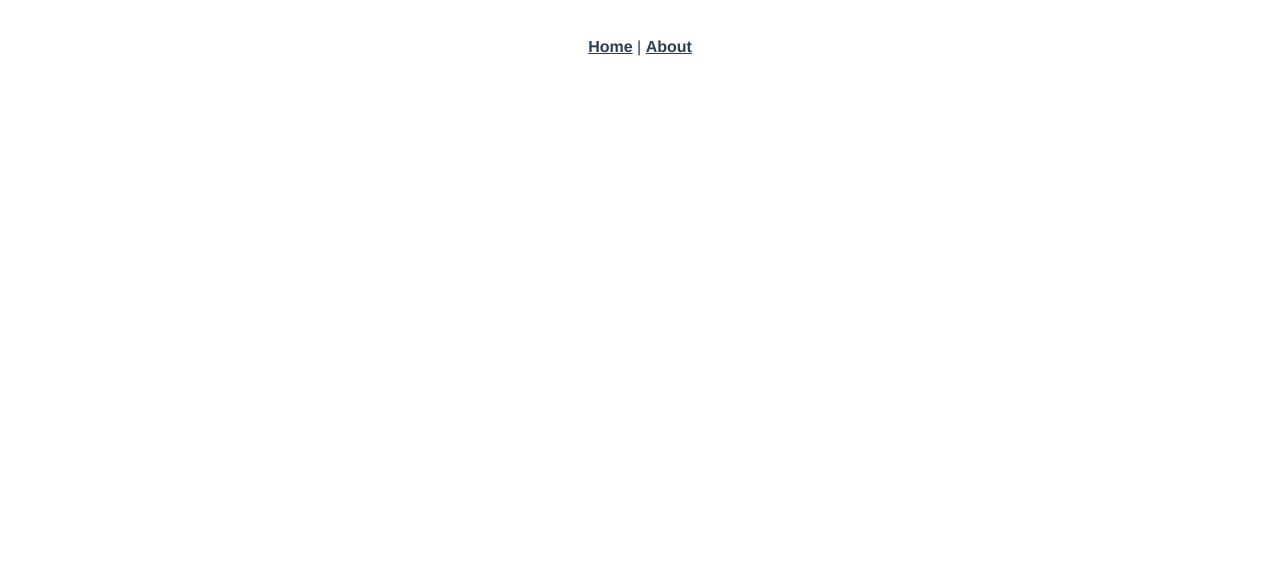
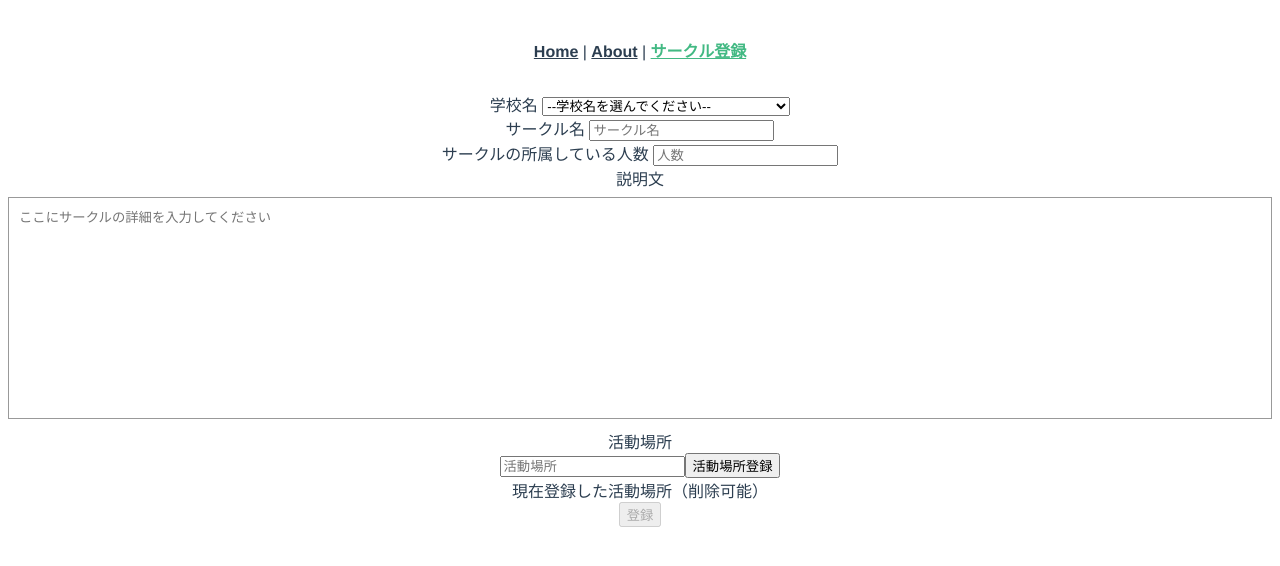
Before and after one commit to team2-birthday/our_app, a Vue app: page /registerCircle in a window 1280 px wide. Before the commit this address had no page. Shown: the top 566 px of the page. Built offline with nearby package versions, Linux system fonts and the light colour scheme.

Commit message:
サークルを登録できる機能を加えました。

```diff
--- a/src/App.vue
+++ b/src/App.vue
@@ -1,7 +1,8 @@
 <template>
   <nav>
     <router-link to="/">Home</router-link> |
-    <router-link to="/about">About</router-link>
+    <router-link to="/about">About</router-link> |
+    <router-link to="/registerCircle">サークル登録</router-link>
   </nav>
   <router-view />
 </template>
--- a/src/components/RegisterCircle.vue
+++ b/src/components/RegisterCircle.vue
@@ -1,5 +1,10 @@
 <template>
-  <div>
+  <div v-if="registerComplete">
+    <div>登録が完了しました</div>
+    <div>下のリンクから戻って下さい</div>
+    <router-link to="/">home</router-link>
+  </div>
+  <div v-else>
     <div>
       学校名
       <select name="university" id="university" v-model="universityKey">
@@ -15,11 +20,11 @@
     </div>
     <div>
       サークル名
-      <input type="text" v-model="circleName" />
+      <input type="text" v-model="circleName" placeholder="サークル名" />
     </div>
     <div>
-      総数
-      <input type="number" v-model="number" />
+      サークルの所属している人数
+      <input type="number" v-model="number" placeholder="人数" />
     </div>
     <div>
       説明文
@@ -29,12 +34,13 @@
         cols="30"
         rows="10"
         class="explanation"
+        placeholder="ここにサークルの詳細を入力してください"
       />
     </div>
     <div>
       活動場所
       <div>
-        <input type="text" v-model="location" />
+        <input type="text" v-model="location" placeholder="活動場所" />
         <button v-on:click="placesPush">活動場所登録</button>
       </div>
       現在登録した活動場所（削除可能）
@@ -45,7 +51,9 @@
         </button>
       </div>
     </div>
-    <button v-on:click="resisterCircle">登録</button>
+    <button v-on:click="registerCircle" v-bind:disabled="registerJudge">
+      登録
+    </button>
   </div>
 </template>
 
@@ -862,6 +870,7 @@ export default {
       ],
       universityKey: "", //現在どこの大学がselectされているのかを示す変数
       location: "", //活動場所をpushする変数
+      registerComplete: false, //サークルの登録したかどうかを確かめる変数
     }
   },
   methods: {
@@ -875,7 +884,7 @@ export default {
       const i = this.places.indexOf(place)
       this.places.splice(i, 1)
     },
-    resisterCircle() {
+    registerCircle() {
       setDoc(
         doc(
           collection(db, "univ", this.universityKey, "circle"),
@@ -888,11 +897,26 @@ export default {
           text: this.text,
         }
       )
-      alert("登録が完了しました。")
       this.number = ""
       this.circleName = ""
       this.places.splice(0)
       this.text = ""
+      this.registerComplete = true
+    },
+  },
+  computed: {
+    registerJudge() {
+      if (
+        this.universityKey === "" ||
+        this.number <= 0 ||
+        this.circleName === "" ||
+        this.text === "" ||
+        this.places.length === 0
+      ) {
+        return true
+      } else {
+        return false
+      }
     },
   },
 }
--- a/src/router/index.js
+++ b/src/router/index.js
@@ -1,5 +1,6 @@
 import { createRouter, createWebHistory } from "vue-router"
 import HomeView from "../views/HomeView.vue"
+import RegisterCircleView from "@/views/RegisterCircleView.vue"
 
 const routes = [
   {
@@ -16,6 +17,11 @@ const routes = [
     component: () =>
       import(/* webpackChunkName: "about" */ "../views/AboutView.vue"),
   },
+  {
+    path: "/registerCircle",
+    name: "registerCircle",
+    component: RegisterCircleView,
+  },
 ]
 
 const router = createRouter({
--- a/src/views/HomeView.vue
+++ b/src/views/HomeView.vue
@@ -3,19 +3,16 @@
     <img alt="Vue logo" src="../assets/logo.png" />
     <HelloWorld msg="Welcome to Your Vue.js App" />
   </div>
-  <RegisterCircle></RegisterCircle>
 </template>
 
 <script>
 // @ is an alias to /src
 import HelloWorld from "@/components/HelloWorld.vue"
-import RegisterCircle from "@/components/RegisterCircle.vue"
 
 export default {
   name: "HomeView",
   components: {
     HelloWorld,
-    RegisterCircle,
   },
 }
 </script>
--- /dev/null
+++ b/src/views/RegisterCircleView.vue
@@ -0,0 +1,13 @@
+<template>
+  <RegisterCircle></RegisterCircle>
+</template>
+
+<script>
+import RegisterCircle from "@/components/RegisterCircle.vue"
+export default {
+  name: "RegisterCircleView",
+  components: {
+    RegisterCircle,
+  },
+}
+</script>
```
